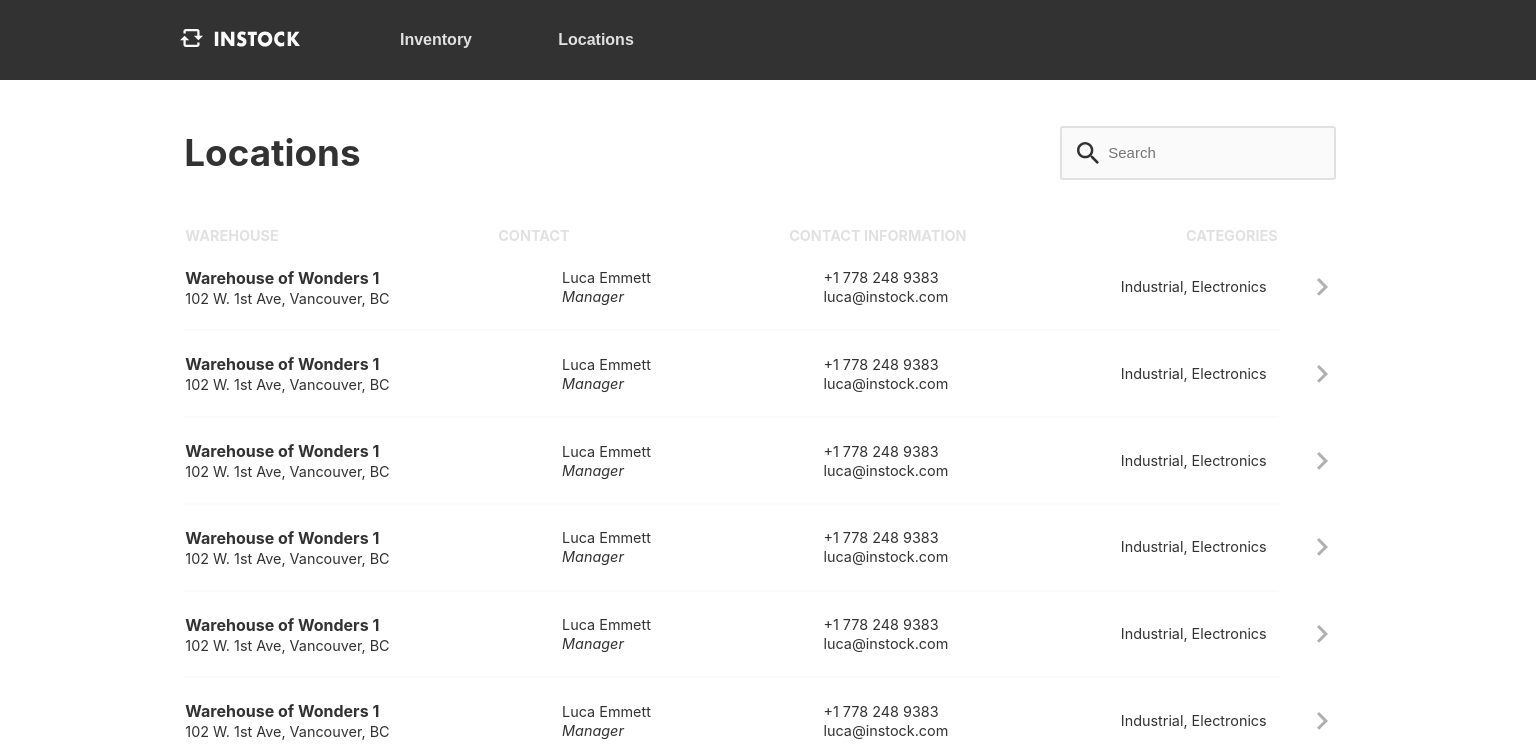
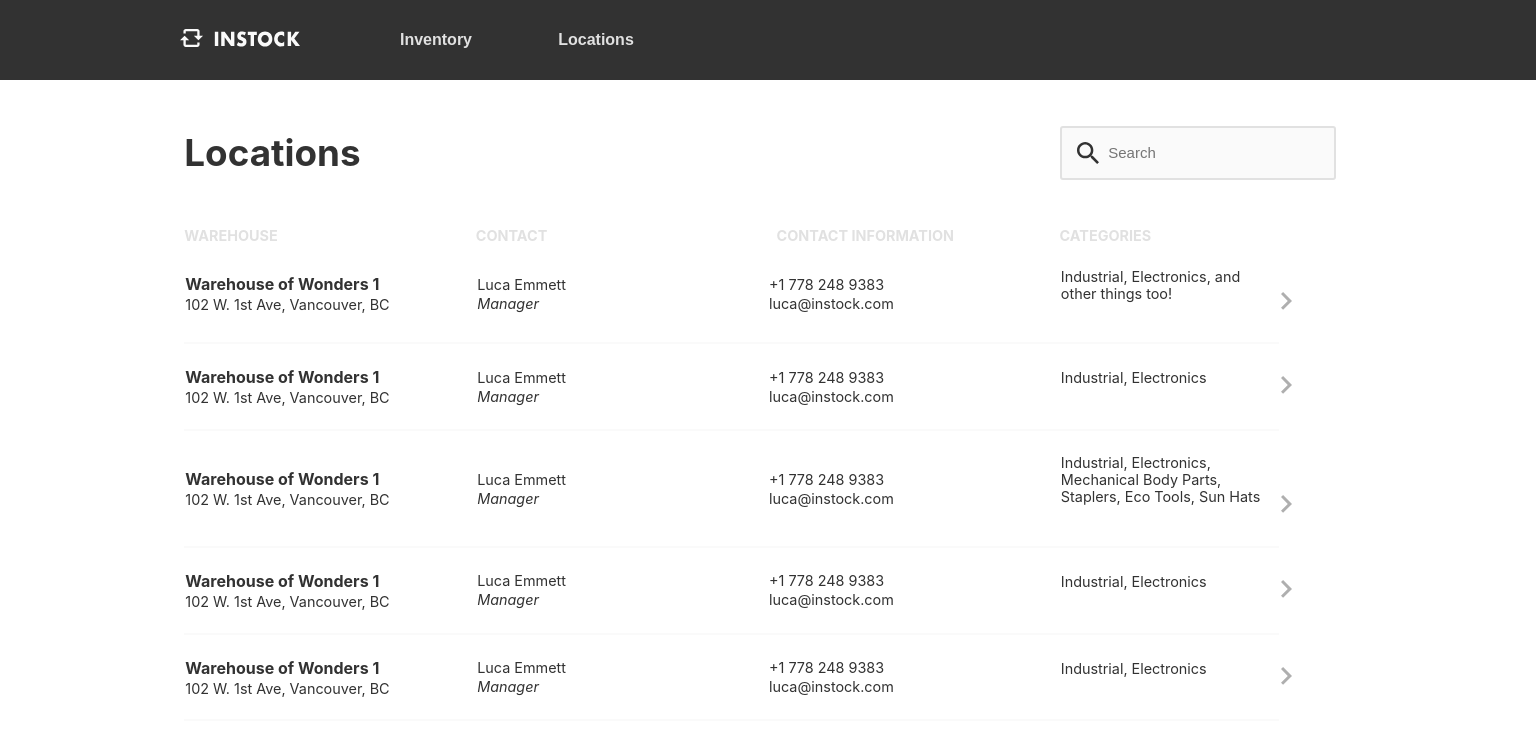
Before and after one commit to moth-man/InStock-Saba, a React (Create React App) app in the folder client/: page / in a window 1536 px wide. Shown: the top 745 px of the page. Built offline with nearby package versions, Linux system fonts and the light colour scheme.

Commit message:
Fix cell width issue when categories exceeded two words

```diff
--- a/client/src/components/warehouse-components/MOCK_DATA.jsx
+++ b/client/src/components/warehouse-components/MOCK_DATA.jsx
@@ -6,7 +6,7 @@ const MOCK_DATA = [
     contactTitle: 'Manager',
     contactNum: '+1 778 248 9383',
     contactEmail: 'luca@instock.com',
-    categories: 'Industrial, Electronics'
+    categories: 'Industrial, Electronics, and other things too!'
   },
   {
     warehouseName: 'Warehouse of Wonders 1',
@@ -24,7 +24,7 @@ const MOCK_DATA = [
     contactTitle: 'Manager',
     contactNum: '+1 778 248 9383',
     contactEmail: 'luca@instock.com',
-    categories: 'Industrial, Electronics'
+    categories: 'Industrial, Electronics, Mechanical Body Parts, Staplers, Eco Tools, Sun Hats'
   },
   {
     warehouseName: 'Warehouse of Wonders 1',
--- a/client/src/components/warehouse-components/styles/warehouse.css
+++ b/client/src/components/warehouse-components/styles/warehouse.css
@@ -127,7 +127,7 @@ body {
   display: none;
 }
 
-@media (min-width: 750px) {
+@media (min-width: 650px) {
   .WarehouseList {
     display: -webkit-box;
     display: -ms-flexbox;
@@ -247,7 +247,7 @@ body {
   }
 }
 
-@media (min-width: 1440px) {
+@media (min-width: 900px) {
   .WarehouseList {
     width: 75%;
     margin: 0 12%;
@@ -301,6 +301,7 @@ body {
         -ms-flex-align: space-around;
             align-items: space-around;
     width: 95%;
+    text-align: start;
   }
   .WarehouseList__table .table__header {
     display: -webkit-box;
@@ -313,15 +314,27 @@ body {
     -webkit-box-pack: justify;
         -ms-flex-pack: justify;
             justify-content: space-between;
-    margin: 0;
     color: #e1e1e1;
-    font-size: .9rem;
+    font-size: 0.9rem;
   }
   .WarehouseList__table .table__header th {
-    margin: 0 0 0 0%;
+    margin-left: 5%;
   }
   .WarehouseList__table .table__header th:nth-of-type(1) {
     margin-left: 0;
+    padding-left: 0;
+  }
+  .WarehouseList__table .table__header th:nth-of-type(2) {
+    margin-left: -8%;
+    padding-left: 17%;
+  }
+  .WarehouseList__table .table__header th:nth-of-type(3) {
+    margin-left: 0;
+    padding-left: 12%;
+  }
+  .WarehouseList__table .table__header th:nth-of-type(4) {
+    margin-left: 0;
+    padding-right: 7%;
   }
   .WarehouseList__table tbody .table__row {
     display: -webkit-box;
@@ -357,7 +370,8 @@ body {
         -ms-flex-align: start;
             align-items: flex-start;
     font-size: 0.9rem;
-    margin: 0% 0 0 0;
+    margin: 0 0 0 0;
+    width: 20%;
   }
   .WarehouseList__table tbody .table__row div .warehouseName {
     font-weight: bold;
@@ -369,12 +383,14 @@ body {
   .WarehouseList__table tbody .table__row div .arrow-mobile {
     display: none;
   }
+  .WarehouseList__table tbody .table__row div:nth-of-type(n + 3) {
+    margin: 0 0 0 0;
+  }
   .WarehouseList__table tbody .table__row div .arrow-desktop {
     display: block;
     position: relative;
-  }
-  .WarehouseList__table tbody .table__row div:nth-of-type(n + 3) {
-    margin: 0 0 0 0;
+    right: -220px;
+    bottom: 10px;
   }
   .WarehouseList__table tbody .table__row .warehouseMainInfo {
     display: -webkit-box;
@@ -386,14 +402,5 @@ body {
             flex-flow: column nowrap;
     margin: 0 0 0 0;
   }
-  .WarehouseList__table tbody .table__row .categoryInfo {
-    display: -webkit-box;
-    display: -ms-flexbox;
-    display: flex;
-  }
-  .WarehouseList__table tbody .table__row .categoryInfo .arrow-desktop {
-    position: relative;
-    left: 50px;
-  }
 }
 /*# sourceMappingURL=warehouse.css.map */
--- a/client/src/components/warehouse-components/styles/warehouse.scss
+++ b/client/src/components/warehouse-components/styles/warehouse.scss
@@ -14,7 +14,6 @@ body {
   margin: 0;
   color: $black;
 }
-
 
 .WarehouseList {
   display: flex;
@@ -104,7 +103,7 @@ body {
   }
 }
 
-@media (min-width: 750px) {
+@media (min-width: 650px) {
   .WarehouseList {
     display: flex;
     flex-flow: column nowrap;
@@ -203,7 +202,7 @@ body {
   }
 }
 
-@media (min-width: 1440px) {
+@media (min-width: 900px) {
   .WarehouseList {
     width: 75%;
     margin: 0 12%;
@@ -245,24 +244,35 @@ body {
     flex-flow: column nowrap;
     align-items: space-around;
     width: 95%;
+    text-align: start;
 
     .table__header {
       display: flex;
       flex-flow: row nowrap;
       justify-content: space-between;
-      margin: 0;
       color: $mercury;
-      font-size: .9rem;
-      // width: 90%;
+      font-size: 0.9rem;
 
       th {
-        margin: 0 0 0 0%;
+        margin-left: 5%;
 
         &:nth-of-type(1) {
           margin-left: 0;
+          padding-left: 0;
+        }
+        &:nth-of-type(2) {
+          margin-left: -8%;
+          padding-left: 17%;
+        }
+        &:nth-of-type(3) {
+          margin-left: 0;
+          padding-left: 12%;
+        }
+        &:nth-of-type(4) {
+          margin-left: 0;
+          padding-right: 7%;
         }
       }
-
     }
 
     tbody {
@@ -271,7 +281,6 @@ body {
         flex-flow: row nowrap;
         align-items: center;
         justify-content: space-between;
-        // width: 90%;
         font-size: 0.8rem;
         margin: 2% 0 2% 0;
         padding-bottom: 2%;
@@ -283,8 +292,8 @@ body {
           justify-content: center;
           align-items: flex-start;
           font-size: 0.9rem;
-          margin: 0% 0 0 0;
-          // width: 100%;
+          margin: 0 0 0 0;
+          width: 20%;
 
           .warehouseName {
             font-weight: bold;
@@ -299,30 +308,25 @@ body {
             display: none;
           }
 
-          .arrow-desktop {
-            display: block;
-            position: relative;
-          }
 
           &:nth-of-type(n + 3) {
             margin: 0 0 0 0;
           }
+
+          .arrow-desktop {
+            display: block;
+            position: relative;
+            right: -220px;
+            bottom: 10px;
           }
+        }
+
         .warehouseMainInfo {
           display: flex;
           flex-flow: column nowrap;
           margin: 0 0 0 0;
         }
-        .categoryInfo {
-          display: flex;
-
-          .arrow-desktop {
-            position: relative;
-            left: 50px;
-          }
-
       }
     }
   }
 }
-}
```
Also changed, not shown: 1 other file (tests, documents, lock files or other folders). Lines whose indentation alone changed are shown as unchanged.
